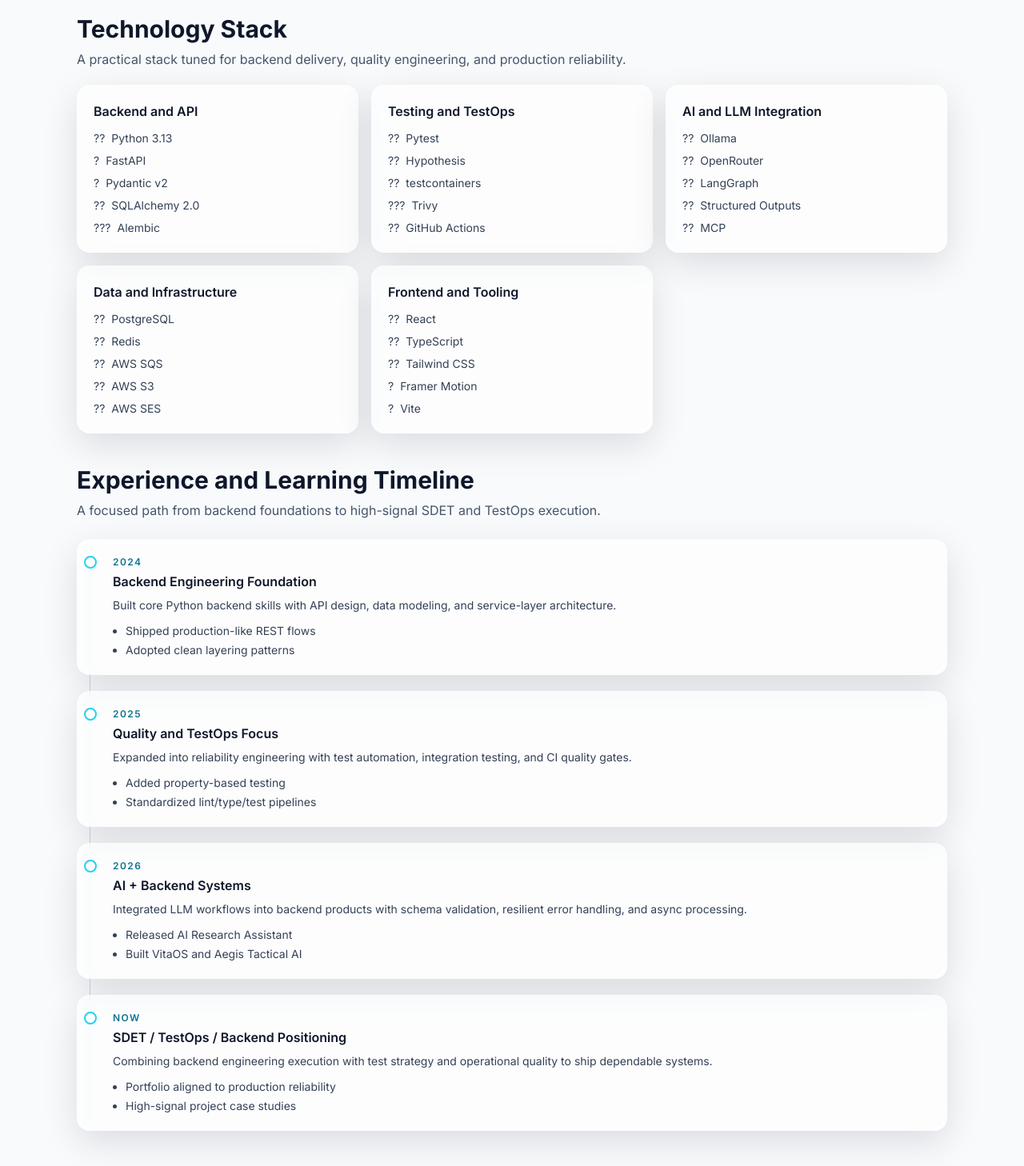
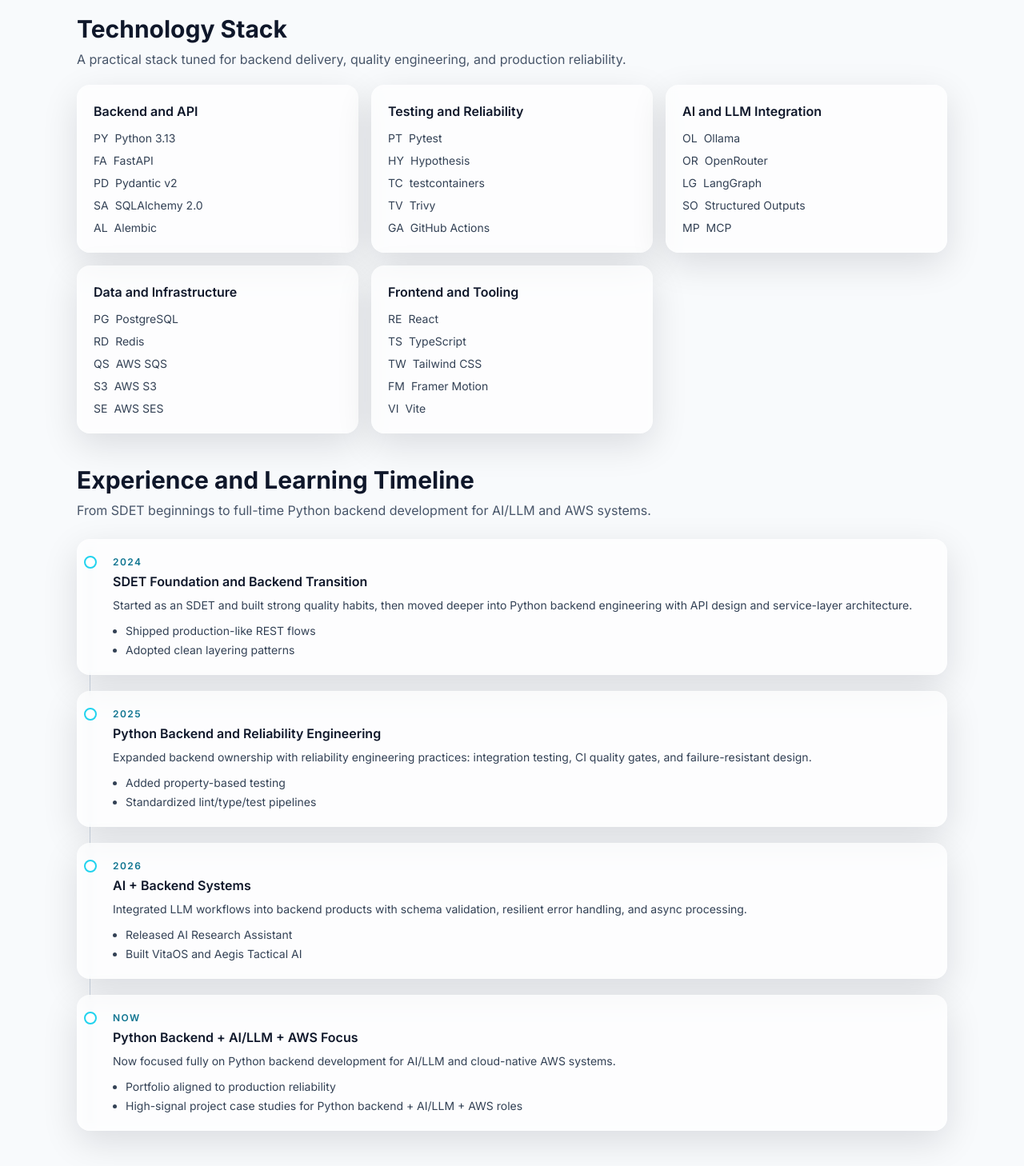
Before and after one commit to wojciechbednarz/my-portfolio, a React (Vite) app: page / in a window 1280 px wide. Shown: the part 1280-2738 px from the top of the page at 80% size. Built offline with nearby package versions, Linux system fonts and the light colour scheme.

Commit message:
Refine positioning to Python backend focus and fix stack labels

```diff
--- a/src/components/Hero.tsx
+++ b/src/components/Hero.tsx
@@ -1,6 +1,6 @@
 import { motion, useReducedMotion } from "framer-motion";
 
-const trustTags = ["FastAPI", "TestOps", "CI/CD", "AI Systems", "Cloud Workflows"];
+const trustTags = ["Python Backend", "FastAPI", "AI/LLM", "AWS Cloud", "CI/CD"];
 
 export function Hero() {
   const reduceMotion = useReducedMotion();
@@ -15,7 +15,7 @@
         transition={{ duration: 0.35 }}
         className="text-xs font-bold uppercase tracking-[0.18em] text-cyan-600 dark:text-cyan-300"
       >
-        SDET / TestOps / Backend Engineer
+        Python Backend Engineer
       </motion.p>
 
       <motion.h1
@@ -24,7 +24,7 @@
         transition={{ duration: 0.42, delay: 0.06 }}
         className="mt-4 max-w-4xl text-3xl font-extrabold leading-tight md:text-5xl"
       >
-        Building reliable backend and AI systems with production-grade testing discipline.
+        Building reliable Python backend and AI systems for cloud-native products.
       </motion.h1>
 
       <motion.p
@@ -33,8 +33,8 @@
         transition={{ duration: 0.42, delay: 0.12 }}
         className="mt-5 max-w-3xl text-slate-700 dark:text-slate-300"
       >
-        I design and ship quality-focused systems across FastAPI backends, AI integrations, cloud workflows,
-        and automated quality pipelines.
+        I started as an SDET and now focus fully on Python backend development, building FastAPI services,
+        AI/LLM integrations, and AWS workflows with production-grade reliability.
       </motion.p>
 
       <motion.div
--- a/src/components/InsightsSection.tsx
+++ b/src/components/InsightsSection.tsx
@@ -14,7 +14,7 @@
       "Treating AI responses as typed contracts reduced parser fragility and improved endpoint predictability.",
   },
   {
-    category: "TestOps",
+    category: "Quality Engineering",
     title: "Quality gates shift defects left",
     description:
       "Combining lint, type checks, property tests, and integration checks in CI made delivery safer and faster.",
--- a/src/components/StatsStrip.tsx
+++ b/src/components/StatsStrip.tsx
@@ -35,7 +35,7 @@
 const stats = [
   { label: "Featured Projects", value: 4, suffix: "+" },
   { label: "Core Domains", value: 3, suffix: "" },
-  { label: "CI/Test Focus Areas", value: 5, suffix: "" },
+  { label: "Production Quality Practices", value: 5, suffix: "" },
 ];
 
 export function StatsStrip() {
--- a/src/components/TimelineSection.tsx
+++ b/src/components/TimelineSection.tsx
@@ -7,7 +7,7 @@
     <section id="timeline" className="mt-10">
       <h2 className="text-2xl font-bold md:text-3xl">Experience and Learning Timeline</h2>
       <p className="mt-2 text-sm text-slate-600 dark:text-slate-300 md:text-base">
-        A focused path from backend foundations to high-signal SDET and TestOps execution.
+        From SDET beginnings to full-time Python backend development for AI/LLM and AWS systems.
       </p>
 
       <div className="relative mt-6 space-y-5 before:absolute before:left-4 before:top-2 before:h-[calc(100%-1rem)] before:w-px before:bg-slate-300 dark:before:bg-white/20">
--- a/src/data/stack.ts
+++ b/src/data/stack.ts
@@ -4,51 +4,51 @@
   {
     title: "Backend and API",
     items: [
-      { name: "Python 3.13", icon: "??" },
-      { name: "FastAPI", icon: "?" },
-      { name: "Pydantic v2", icon: "?" },
-      { name: "SQLAlchemy 2.0", icon: "??" },
-      { name: "Alembic", icon: "???" },
+      { name: "Python 3.13", icon: "PY" },
+      { name: "FastAPI", icon: "FA" },
+      { name: "Pydantic v2", icon: "PD" },
+      { name: "SQLAlchemy 2.0", icon: "SA" },
+      { name: "Alembic", icon: "AL" },
     ],
   },
   {
-    title: "Testing and TestOps",
+    title: "Testing and Reliability",
     items: [
-      { name: "Pytest", icon: "??" },
-      { name: "Hypothesis", icon: "??" },
-      { name: "testcontainers", icon: "??" },
-      { name: "Trivy", icon: "???" },
-      { name: "GitHub Actions", icon: "??" },
+      { name: "Pytest", icon: "PT" },
+      { name: "Hypothesis", icon: "HY" },
+      { name: "testcontainers", icon: "TC" },
+      { name: "Trivy", icon: "TV" },
+      { name: "GitHub Actions", icon: "GA" },
     ],
   },
   {
     title: "AI and LLM Integration",
     items: [
-      { name: "Ollama", icon: "??" },
-      { name: "OpenRouter", icon: "??" },
-      { name: "LangGraph", icon: "??" },
-      { name: "Structured Outputs", icon: "??" },
-      { name: "MCP", icon: "??" },
+      { name: "Ollama", icon: "OL" },
+      { name: "OpenRouter", icon: "OR" },
+      { name: "LangGraph", icon: "LG" },
+      { name: "Structured Outputs", icon: "SO" },
+      { name: "MCP", icon: "MP" },
     ],
   },
   {
     title: "Data and Infrastructure",
     items: [
-      { name: "PostgreSQL", icon: "??" },
-      { name: "Redis", icon: "??" },
-      { name: "AWS SQS", icon: "??" },
-      { name: "AWS S3", icon: "??" },
-      { name: "AWS SES", icon: "??" },
+      { name: "PostgreSQL", icon: "PG" },
+      { name: "Redis", icon: "RD" },
+      { name: "AWS SQS", icon: "QS" },
+      { name: "AWS S3", icon: "S3" },
+      { name: "AWS SES", icon: "SE" },
     ],
   },
   {
     title: "Frontend and Tooling",
     items: [
-      { name: "React", icon: "??" },
-      { name: "TypeScript", icon: "??" },
-      { name: "Tailwind CSS", icon: "??" },
-      { name: "Framer Motion", icon: "?" },
-      { name: "Vite", icon: "?" },
+      { name: "React", icon: "RE" },
+      { name: "TypeScript", icon: "TS" },
+      { name: "Tailwind CSS", icon: "TW" },
+      { name: "Framer Motion", icon: "FM" },
+      { name: "Vite", icon: "VI" },
     ],
   },
 ];
--- a/src/data/timeline.ts
+++ b/src/data/timeline.ts
@@ -4,17 +4,17 @@
   {
     id: "foundation",
     period: "2024",
-    title: "Backend Engineering Foundation",
+    title: "SDET Foundation and Backend Transition",
     description:
-      "Built core Python backend skills with API design, data modeling, and service-layer architecture.",
+      "Started as an SDET and built strong quality habits, then moved deeper into Python backend engineering with API design and service-layer architecture.",
     outcomes: ["Shipped production-like REST flows", "Adopted clean layering patterns"],
   },
   {
     id: "quality-engineering",
     period: "2025",
-    title: "Quality and TestOps Focus",
+    title: "Python Backend and Reliability Engineering",
     description:
-      "Expanded into reliability engineering with test automation, integration testing, and CI quality gates.",
+      "Expanded backend ownership with reliability engineering practices: integration testing, CI quality gates, and failure-resistant design.",
     outcomes: ["Added property-based testing", "Standardized lint/type/test pipelines"],
   },
   {
@@ -28,9 +28,12 @@
   {
     id: "positioning",
     period: "Now",
-    title: "SDET / TestOps / Backend Positioning",
+    title: "Python Backend + AI/LLM + AWS Focus",
     description:
-      "Combining backend engineering execution with test strategy and operational quality to ship dependable systems.",
-    outcomes: ["Portfolio aligned to production reliability", "High-signal project case studies"],
+      "Now focused fully on Python backend development for AI/LLM and cloud-native AWS systems.",
+    outcomes: [
+      "Portfolio aligned to production reliability",
+      "High-signal project case studies for Python backend + AI/LLM + AWS roles",
+    ],
   },
 ];
```
